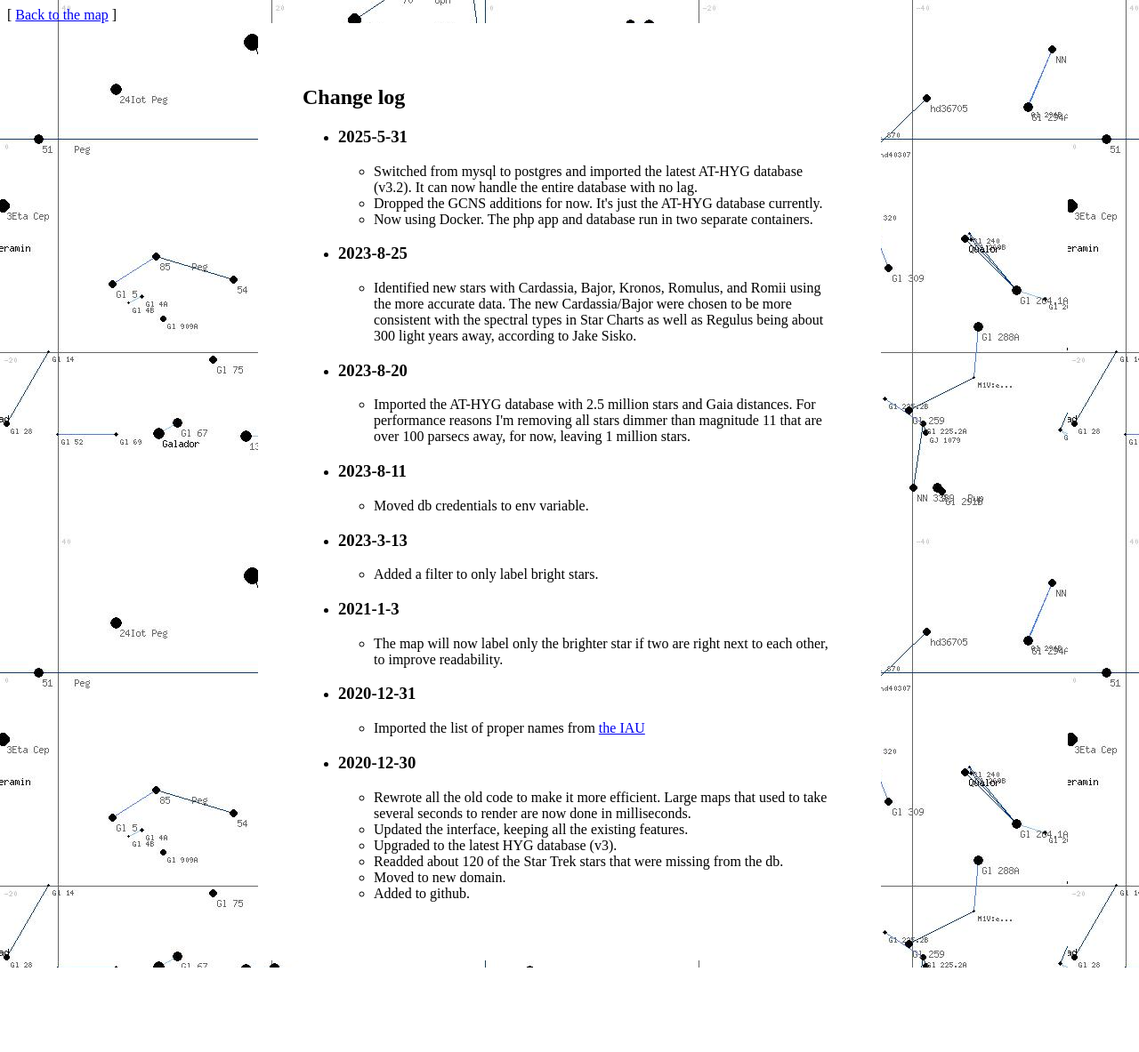
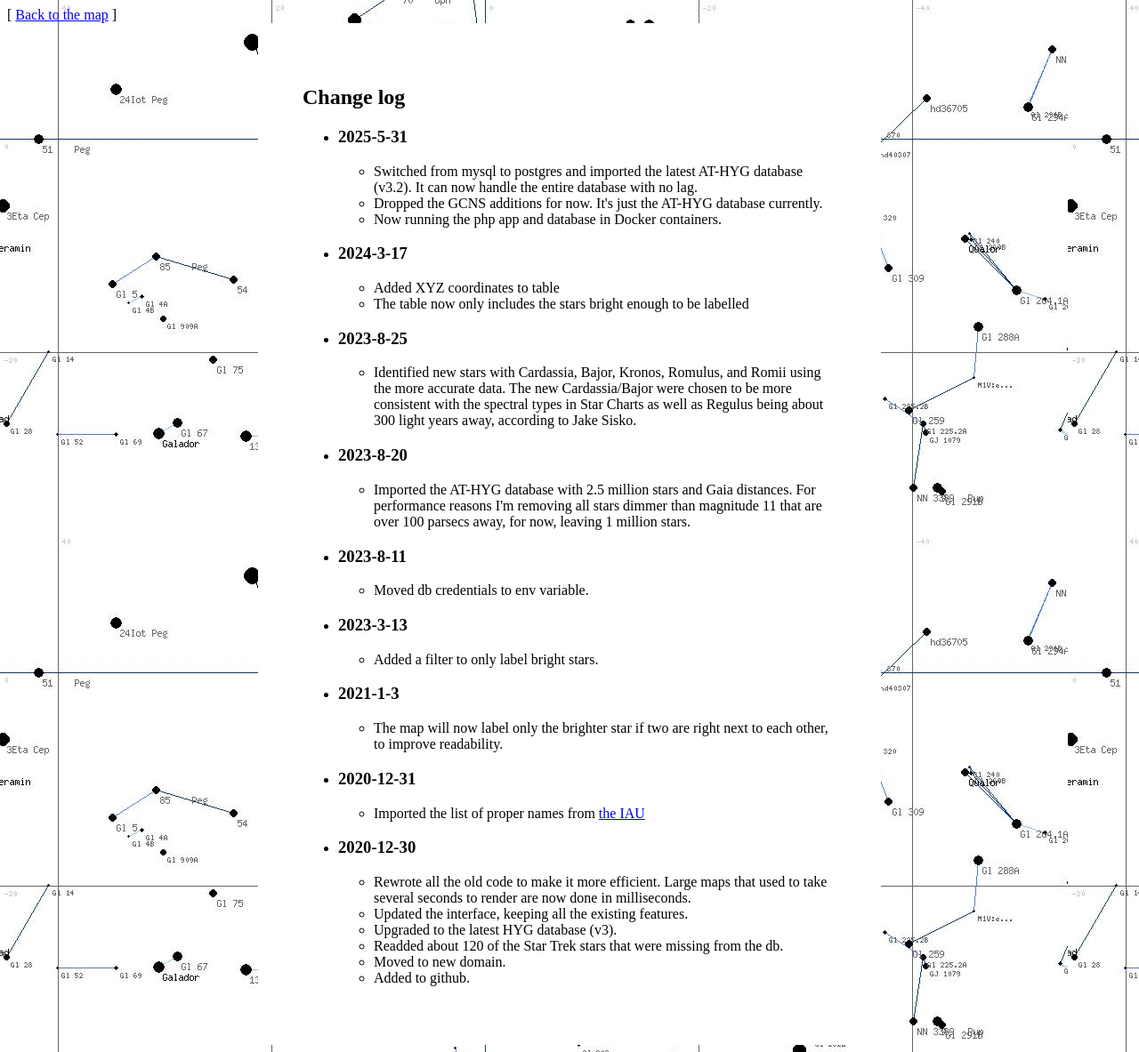
Before and after one commit to jswhitten/hygmap, a PHP site: page /changelog.html in a window 1280 px wide. Shown: the whole page at 89% size. Before the commit the page ends 1088 px from the top, so only its background shows below. Run offline with PHP 8.4, Linux system fonts and the light colour scheme.

Commit message:
xyz in table

```diff
--- a/hygmap-php/src/changelog.html
+++ b/hygmap-php/src/changelog.html
@@ -14,9 +14,16 @@
                <ul>
                   <li>Switched from mysql to postgres and imported the latest AT-HYG database (v3.2). It can now handle the entire database with no lag.</li>
                   <li>Dropped the GCNS additions for now. It's just the AT-HYG database currently.</li>
-                  <li>Now using Docker. The php app and database run in two separate containers.</li>
+                  <li>Now running the php app and database in Docker containers.</li>
                </ul>
             </li>
+	    <li>
+	       <h3>2024-3-17</h3>
+               <ul>
+                  <li>Added XYZ coordinates to table</li>
+                  <li>The table now only includes the stars bright enough to
+                  be labelled</li>
+               </ul>
             <li>
                <h3>2023-8-25</h3>
                <ul>
```
Also changed, not shown: hygmap-php/src/index.php (+5 -3 lines).
